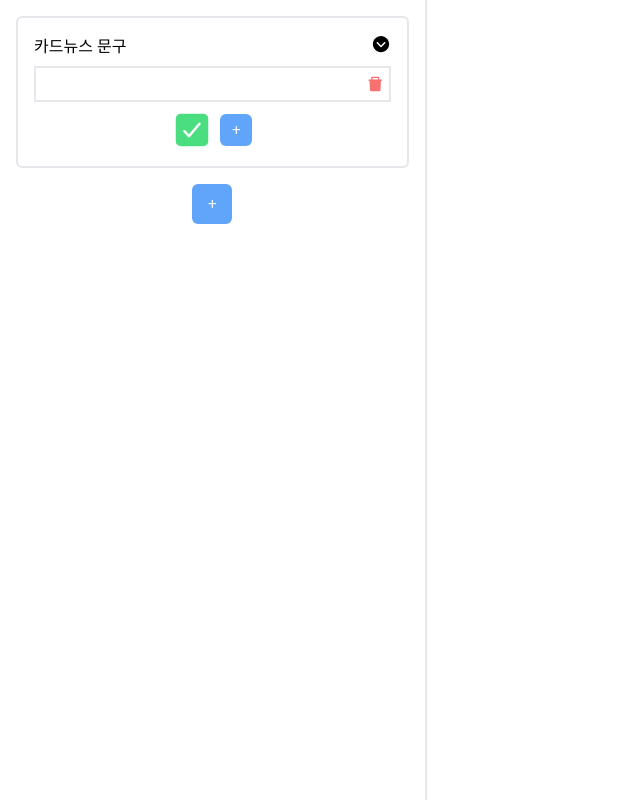
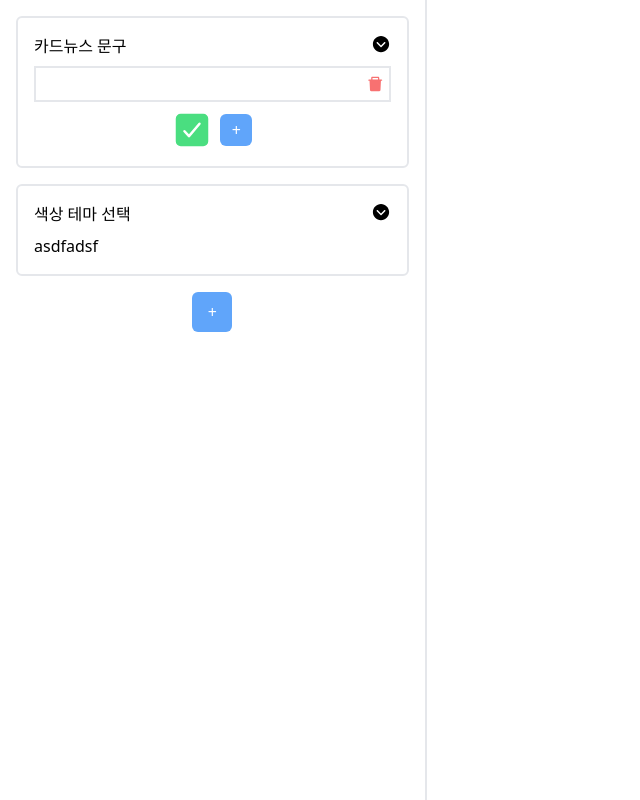
Before and after one commit to SW-rocket-dan/mvp-first, a React (Vite) app in the folder mvp/: page /prompt in a window 1280 px wide. Shown: the whole page, without its empty margins (0-640 px from the left). Built offline with nearby package versions, Linux system fonts and the light colour scheme.

Commit message:
♻️ refactor(title.tsx): 타입 수정
any 제거 및 타입확장성을 위한 작업

```diff
--- /dev/null
+++ b/mvp/src/components/Propmt/Color.tsx
@@ -0,0 +1,6 @@
+//Color.tsx
+const Color = () => {
+  return <div>asdfadsf</div>;
+};
+
+export default Color;
--- a/mvp/src/components/Propmt/InputItem.tsx
+++ b/mvp/src/components/Propmt/InputItem.tsx
@@ -4,26 +4,38 @@ import {
   IoIosArrowDropdownCircle,
   IoIosArrowDropupCircle,
 } from "react-icons/io";
+import Color from "./Color";
 
 //InputItem.tsx
 type Props = {
-  type: "title";
+  type: "title" | "color";
 };
 
 const InputItem = ({ type }: Props) => {
   const initialState = {
-    title: { inputAry: [""] },
+    title: { inputAry: [""], isCheck: false },
+    color: { color: "" },
   };
 
   const title = {
     title: "카드뉴스 문구",
+    color: "색상 테마 선택",
   };
 
   const [isDropDown, setIsDropDown] = useState(true);
-  const [itemState, setItemState] = useState(initialState[type]);
+  const [itemState, setItemState] = useState<
+    | {
+        inputAry: string[];
+        isCheck: boolean;
+      }
+    | {
+        color: string;
+      }
+  >(initialState[type]);
 
   const items = {
     title: <Title {...itemState} setItemState={setItemState} />,
+    color: <Color />,
   };
 
   const handleDropDownBtn = () => {
--- a/mvp/src/components/Propmt/LeftSideBar.tsx
+++ b/mvp/src/components/Propmt/LeftSideBar.tsx
@@ -5,6 +5,7 @@ const LeftSideBar = () => {
   return (
     <div className="flex flex-col items-center w-1/3 h-screen gap-4 p-4 border-r-2">
       <InputItem type="title"></InputItem>
+      <InputItem type="color"></InputItem>
 
       <button className="w-10 h-10 text-white bg-blue-400 rounded-md hover:bg-blue-300">
         +
--- a/mvp/src/components/Propmt/Title.tsx
+++ b/mvp/src/components/Propmt/Title.tsx
@@ -1,4 +1,3 @@
-import { useState } from "react";
 import { AiFillDelete } from "react-icons/ai";
 import { FaArrowRotateLeft } from "react-icons/fa6";
 import { IoCheckbox } from "react-icons/io5";
@@ -6,25 +5,26 @@ import { IoCheckbox } from "react-icons/io5";
 //Title.tsx
 
 type Props = {
-  inputAry: string[];
+  inputAry?: string[];
+  isCheck?: boolean;
   setItemState: React.Dispatch<
-    React.SetStateAction<{
-      inputAry: string[];
-    }>
+    React.SetStateAction<
+      { inputAry: string[]; isCheck: boolean } | { color: string }
+    >
   >;
 };
 
-const Title = ({ inputAry, setItemState }: Props) => {
-  const [isCheck, setIsCheck] = useState(false);
-
+const Title = ({ inputAry, isCheck, setItemState }: Props) => {
   const handlePlusBtn = () => {
     setItemState((prev) => {
+      if (!("inputAry" in prev)) return { ...prev }; // 타입가드 사용
       return { ...prev, inputAry: [...prev.inputAry, ""] };
     });
   };
 
   const handleDeleteTitle = (idx: number) => {
     setItemState((prev) => {
+      if (!("inputAry" in prev)) return { ...prev };
       if (prev.inputAry.length === 1) return { ...prev };
       return {
         ...prev,
@@ -34,7 +34,13 @@ const Title = ({ inputAry, setItemState }: Props) => {
   };
 
   const handleCheckBtn = () => {
-    setIsCheck((prev) => !prev);
+    setItemState((prev) => {
+      if (!("isCheck" in prev)) return { ...prev };
+      return {
+        ...prev,
+        isCheck: !prev.isCheck,
+      };
+    });
   };
 
   const handleInputValue = (
@@ -42,6 +48,7 @@ const Title = ({ inputAry, setItemState }: Props) => {
     idx: number
   ) => {
     setItemState((prev) => {
+      if (!("inputAry" in prev)) return { ...prev };
       const nxAry = [...prev.inputAry];
       nxAry[idx] = e.target.value;
       return { ...prev, inputAry: nxAry };
@@ -57,7 +64,7 @@ const Title = ({ inputAry, setItemState }: Props) => {
   return (
     <div className="flex flex-col gap-2">
       {isCheck
-        ? inputAry.map((v) => {
+        ? inputAry?.map((v) => {
             const strs = v.split(" ");
             return (
               <p>
@@ -72,7 +79,7 @@ const Title = ({ inputAry, setItemState }: Props) => {
               </p>
             );
           })
-        : inputAry.map((_, idx) => (
+        : inputAry?.map((_, idx) => (
             <div className="flex items-center justify-between w-full gap-2 p-1 border-2">
               <input
                 key={idx}
```
